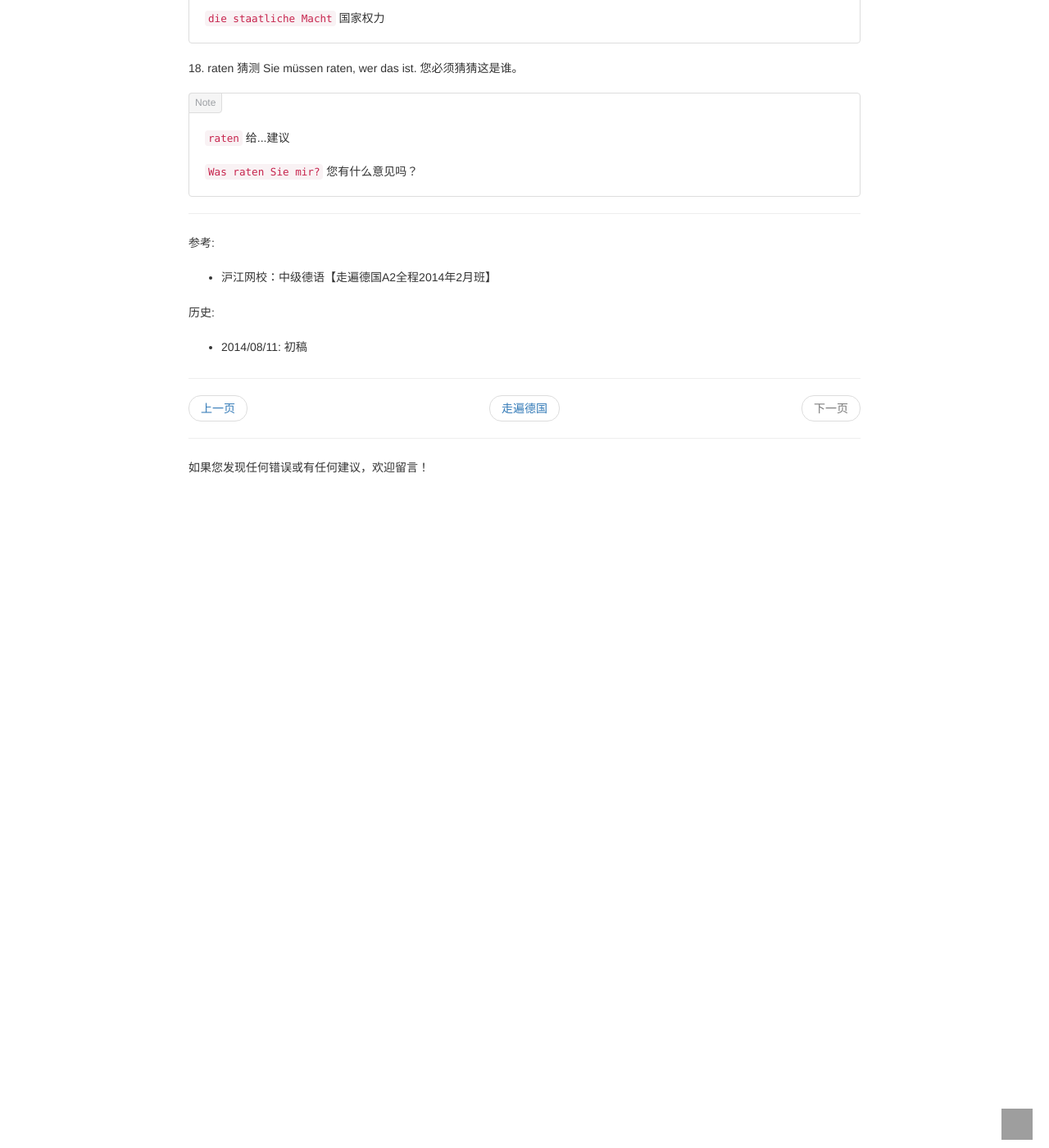
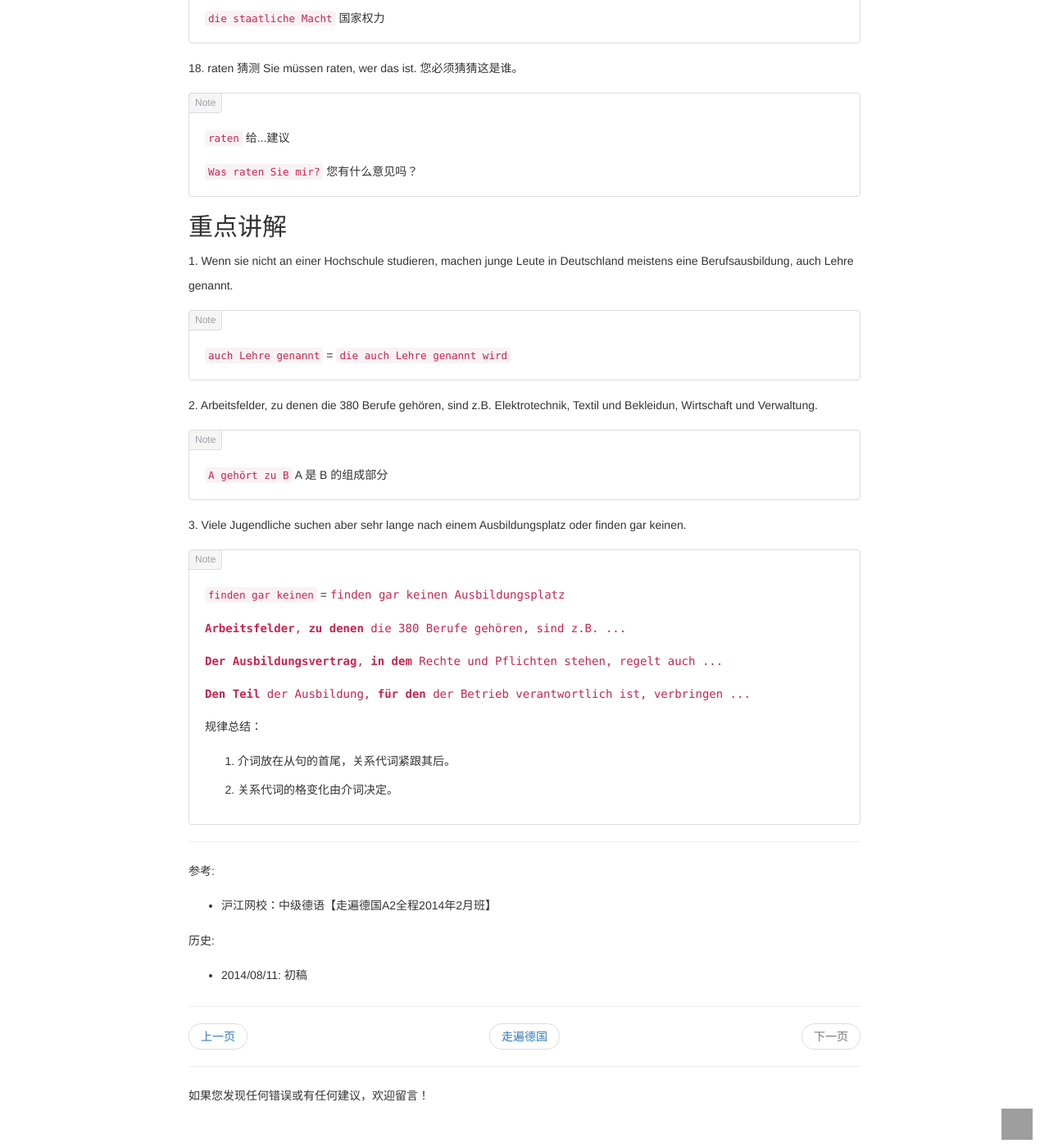
Before and after one commit to Frederick-S/GermanGarden, a Jekyll site: the page built from _posts/Passwort Deutsch/A2/2014-08-11-lektion-17-3.html, in a window 1280 px wide and 1400 px high, scrolled down 3291 px. Shown: the whole window at 82% size. Built offline with Jekyll 4.4.1, drawn with Linux system fonts in a browser that asks for light colours; nearby versions of some CDN libraries; comment, search, counter and statistics services are not loaded; before the commit the page ends 3946 px from its top, so only the background shows below that; grey boxes are pictures that could not be loaded.

Commit message:
Update lesson 17-3

```diff
--- a/_posts/Passwort Deutsch/A2/2014-08-11-lektion-17-3.html
+++ b/_posts/Passwort Deutsch/A2/2014-08-11-lektion-17-3.html
@@ -89,14 +89,27 @@ tags: ['Passwort Deutsch', 'Passwort Deutsch A2', 'Passwort Deutsch A2 Lektion 1
     <p><code>raten</code> 给...建议</p>
     <p><code>Was raten Sie mir?</code> 您有什么意见吗？</p>
 </div>
-
-
-
-
-
-
-
-
+<h2>重点讲解</h2>
+<p>1. Wenn sie nicht an einer Hochschule studieren, machen junge Leute in Deutschland meistens eine Berufsausbildung, auch Lehre genannt.</p>
+<div class="note">
+    <p><code>auch Lehre genannt</code> = <code>die auch Lehre genannt wird</code></p>
+</div>
+<p>2. Arbeitsfelder, zu denen die 380 Berufe gehören, sind z.B. Elektrotechnik, Textil und Bekleidun, Wirtschaft und Verwaltung.</p>
+<div class="note">
+    <p><code>A gehört zu B</code> A 是 B 的组成部分</p>
+</div>
+<p>3. Viele Jugendliche suchen aber sehr lange nach einem Ausbildungsplatz oder finden gar keinen.</p>
+<div class="note">
+    <p><code>finden gar keinen</code> = <span class="highlight">finden gar keinen Ausbildungsplatz</span></p>
+    <p><span class="highlight"><strong>Arbeitsfelder</strong>, <strong>zu denen</strong> die 380 Berufe gehören, sind z.B. ...</span></p>
+    <p><span class="highlight"><strong>Der Ausbildungsvertrag</strong>, <strong>in dem</strong> Rechte und Pflichten stehen, regelt auch ...</span></p>
+    <p><span class="highlight"><strong>Den Teil</strong> der Ausbildung, <strong>für den</strong> der Betrieb verantwortlich ist, verbringen ...</span></p>
+    <p>规律总结：</p>
+    <ol class="item-list">
+        <li>介词放在从句的首尾，关系代词紧跟其后。</li>
+        <li>关系代词的格变化由介词决定。</li>
+    </ol>
+</div>
 <hr />
 <p>
     参考:
```
